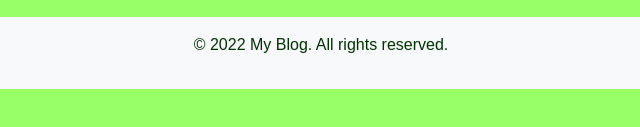
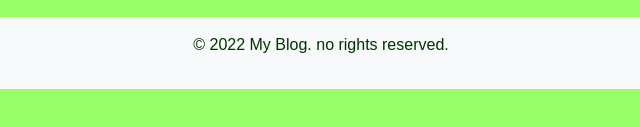
Before and after one commit to apepnefertum/hswtweb, a plain HTML site: page index.html in a window 1280 px wide. Shown: the part 299-426 px from the top of the page, 319-959 px from the left. Drawn offline with nearby package versions, Linux system fonts and the light colour scheme.

Commit message:
why is this not working

```diff
--- a/index.html
+++ b/index.html
@@ -67,7 +67,7 @@
 
     <!-- Footer -->
     <footer class="bg-light text-center py-3">
-        <p>&copy; 2022 My Blog. All rights reserved.</p>
+        <p>&copy; 2022 My Blog. no rights reserved.</p>
     </footer>
 
     <!-- Add jQuery and Bootstrap JS -->
```
